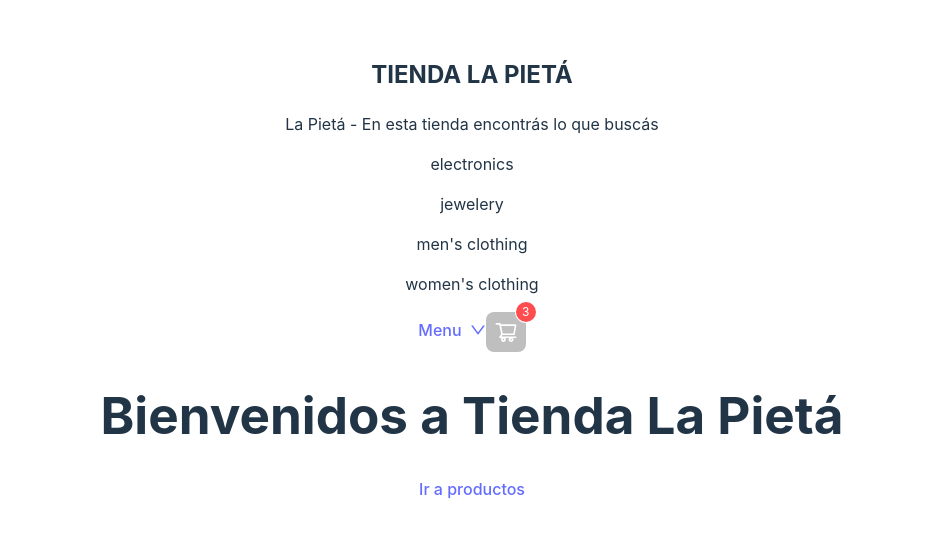
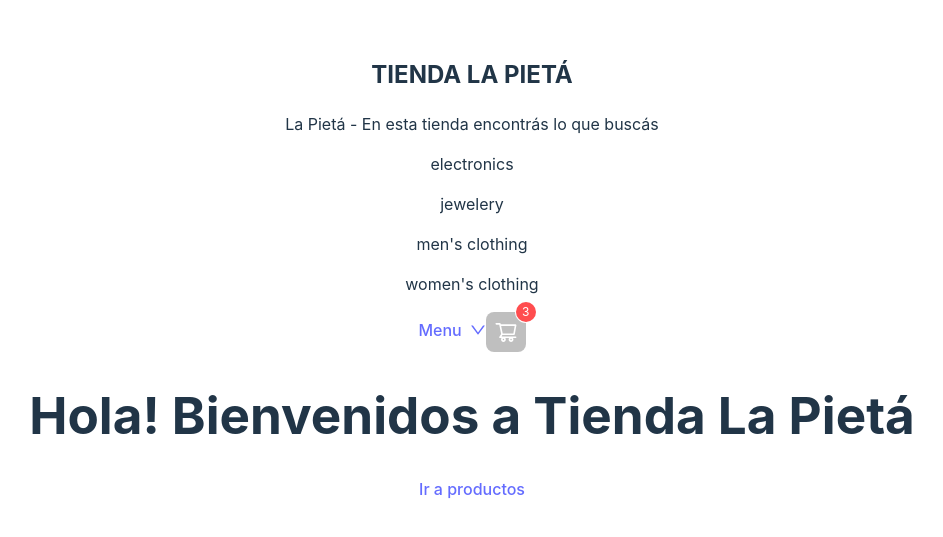
Before and after one commit to pablomondino/proyectoFinalReactMondinoDeLaRossa, a React (Vite) app: page /proyectoFinalReactMondinoDeLaRossa/bienvenida in a window 1280 px wide. Shown: the part 131-668 px from the top of the page, without its empty margins (168-1111 px from the left). Built offline with nearby package versions, Linux system fonts and the light colour scheme.

Commit message:
agregué hola para ver si subo bien el cambio

```diff
--- a/src/component/bienvenida/bienvenida.jsx
+++ b/src/component/bienvenida/bienvenida.jsx
@@ -6,7 +6,7 @@ const Bienvenida = () => {
 
         <>
 
-            <h1> Bienvenidos a Tienda La Pietá </h1>
+            <h1> Hola! Bienvenidos a Tienda La Pietá </h1>
             <Link to={"/"}> Ir a productos </Link>
         </>
     )
```
